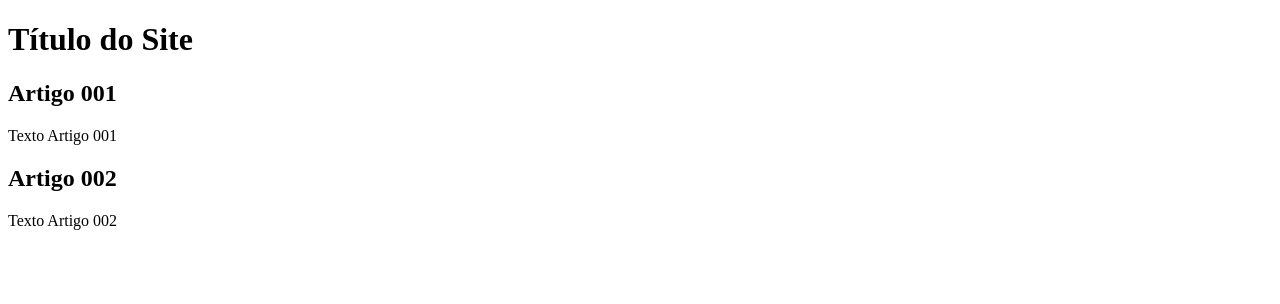
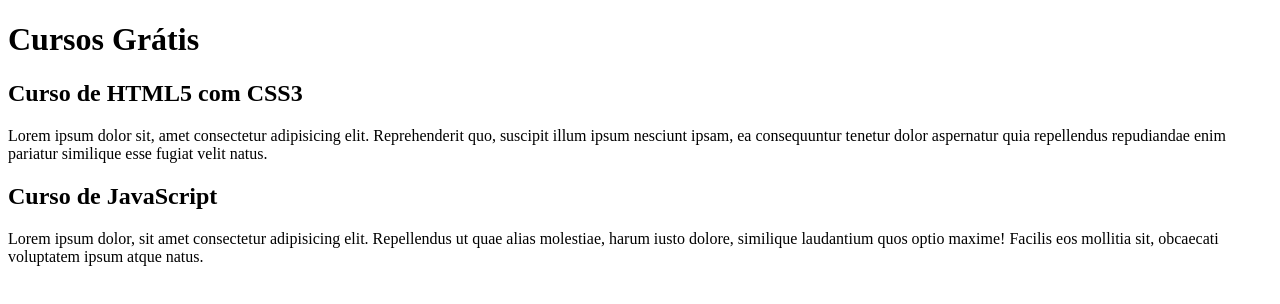
Before and after one commit to rdaaraujo/projeto-site, a plain HTML site: page index.html in a window 1280 px wide. Drawn offline with Linux system fonts and the light colour scheme.

Commit message:
comecei a escrever o conteúdo

```diff
--- a/index.html
+++ b/index.html
@@ -9,15 +9,15 @@
 <body>
     <main>
         <header>
-            <h1>Título do Site</h1>
+            <h1>Cursos Grátis</h1>
         </header>
         <article>
-            <h2>Artigo 001</h2>
-            <p>Texto Artigo 001</p>
+            <h2>Curso de HTML5 com CSS3</h2>
+            <p>Lorem ipsum dolor sit, amet consectetur adipisicing elit. Reprehenderit quo, suscipit illum ipsum nesciunt ipsam, ea consequuntur tenetur dolor aspernatur quia repellendus repudiandae enim pariatur similique esse fugiat velit natus.</p>
         </article>
         <article>
-            <h2>Artigo 002</h2>
-            <p>Texto Artigo 002</p>
+            <h2>Curso de JavaScript</h2>
+            <p>Lorem ipsum dolor, sit amet consectetur adipisicing elit. Repellendus ut quae alias molestiae, harum iusto dolore, similique laudantium quos optio maxime! Facilis eos mollitia sit, obcaecati voluptatem ipsum atque natus.</p>
         </article>
     </main>
 </body>
```
